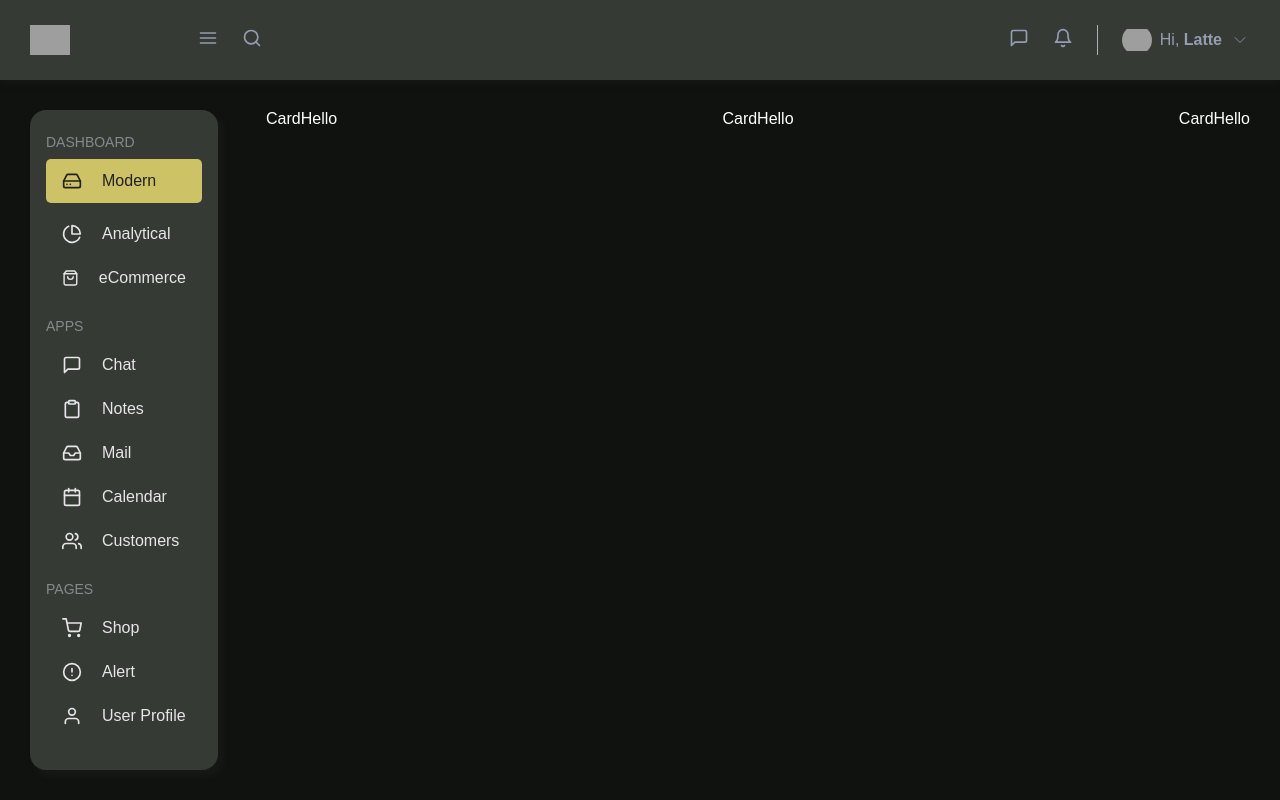
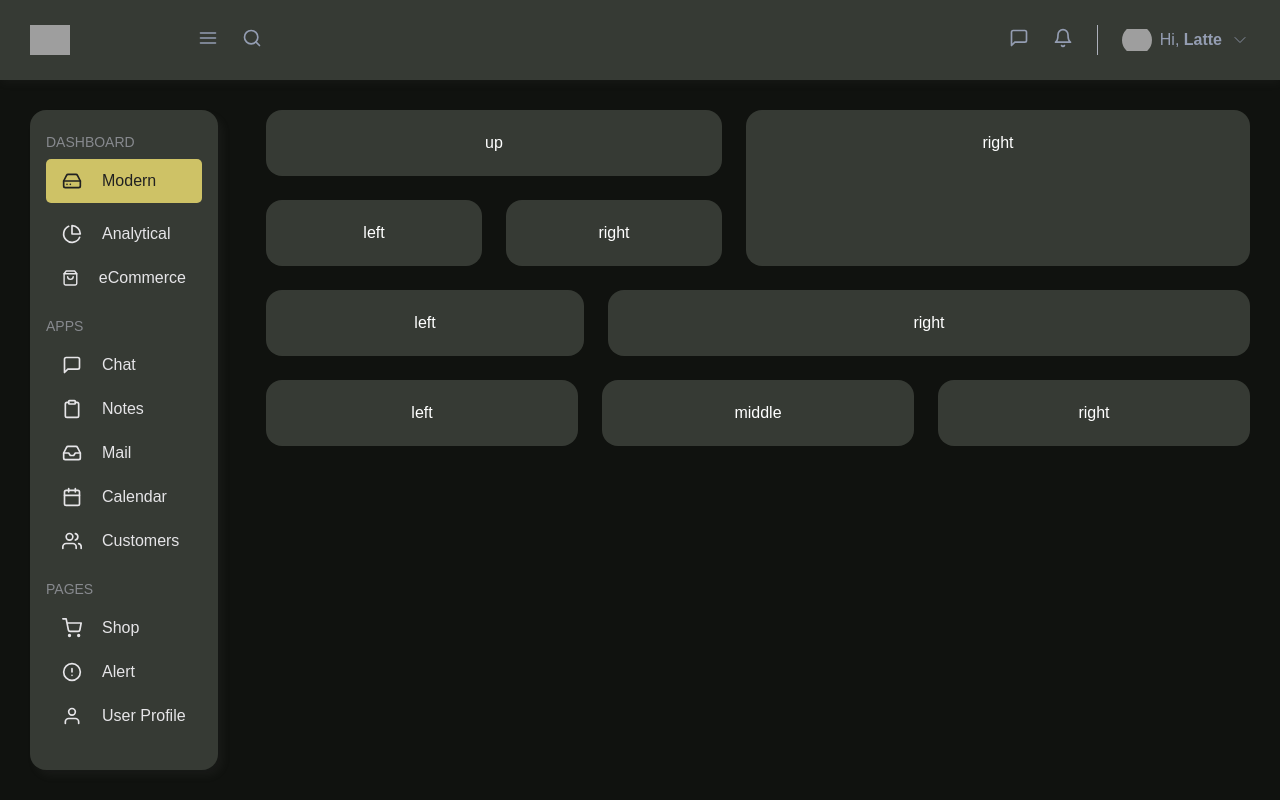
Before and after one commit to sweeetlatte/dashboard, a React (Create React App) app: page / in a window 1280 px wide. Built offline with nearby package versions, Linux system fonts and the light colour scheme; grey boxes are pictures that could not be loaded.

Commit message:
[style][analytical] dividing layout

```diff
--- a/src/assets/styles/index.scss
+++ b/src/assets/styles/index.scss
@@ -18,11 +18,9 @@ p {
   margin: unset !important;
 }
 
-.card {
-  margin: 15px;
-  padding: 20px;
-  border-radius: 20px;
-  color: var(--card-text);
+@mixin card {
+  padding: 24px;
+  border-radius: $radius-card;
   background-color: var(--card-bg);
 }
 
--- a/src/pages/Dashboard/Analytical/index.tsx
+++ b/src/pages/Dashboard/Analytical/index.tsx
@@ -1,14 +1,27 @@
-import CardHello from '../../../components/CardHello';
 import styles from './styles.module.scss';
 
 export default function Analytical() {
   return (
-    <>
+    <div className={styles.analyticalContainer}>
       <div className={styles.analytical1}>
-        <CardHello />
-        <CardHello />
-        <CardHello />
+        <div className={styles.analytical1_leftContainer}>
+          <div className={styles.analytical1_topComponent}>up</div>
+          <div className={styles.analytical1_bottomComponent}>
+            <div>left</div>
+            <div>right</div>
+          </div>
+        </div>
+        <div className={styles.analytical1_rightComponent}>right</div>
       </div>
-    </>
+      <div className={styles.analytical2}>
+        <div className={styles.analytical2_leftComponent}>left</div>
+        <div className={styles.analytical2_rightComponent}>right</div>
+      </div>
+      <div className={styles.analytical3}>
+        <div className={styles.analytical3_leftComponent}>left</div>
+        <div className={styles.analytical3_middleComponent}>middle</div>
+        <div className={styles.analytical3_rightComponent}>right</div>
+      </div>
+    </div>
   );
 }
--- a/src/pages/Dashboard/Analytical/styles.module.scss
+++ b/src/pages/Dashboard/Analytical/styles.module.scss
@@ -1,5 +1,73 @@
-.analytical1 {
+@import '../../../assets/styles/variables.scss';
+@import '../../../assets/styles/index.scss';
+
+.analyticalContainer {
   display: flex;
-  width: 100%;
-  justify-content: space-between;
+  flex-direction: column;
+
+  > * {
+    display: flex;
+    width: 100%;
+
+    > * + * {
+      margin-left: 24px;
+    }
+  }
+
+  > * + * {
+    margin-top: 24px;
+  }
+
+  .analytical1 {
+    > * {
+      flex-basis: 50%;
+    }
+
+    &_leftContainer {
+      .analytical1_topComponent {
+        margin-bottom: 24px;
+        @include card;
+      }
+
+      .analytical1_bottomComponent {
+        display: flex;
+
+        > * {
+          width: 100%;
+          @include card;
+        }
+
+        > * + * {
+          margin-left: 24px;
+        }
+      }
+    }
+
+    &_rightComponent {
+      @include card;
+    }
+  }
+
+  .analytical2 {
+    > * {
+      width: 100%;
+      @include card;
+    }
+
+    &_leftComponent {
+      flex-basis: 31.25%;
+    }
+
+    &_rightComponent {
+      flex-basis: 68.75%;
+    }
+  }
+
+  .analytical3 {
+    > * {
+      flex-basis: 33.33%;
+      width: 100%;
+      @include card;
+    }
+  }
 }
```
